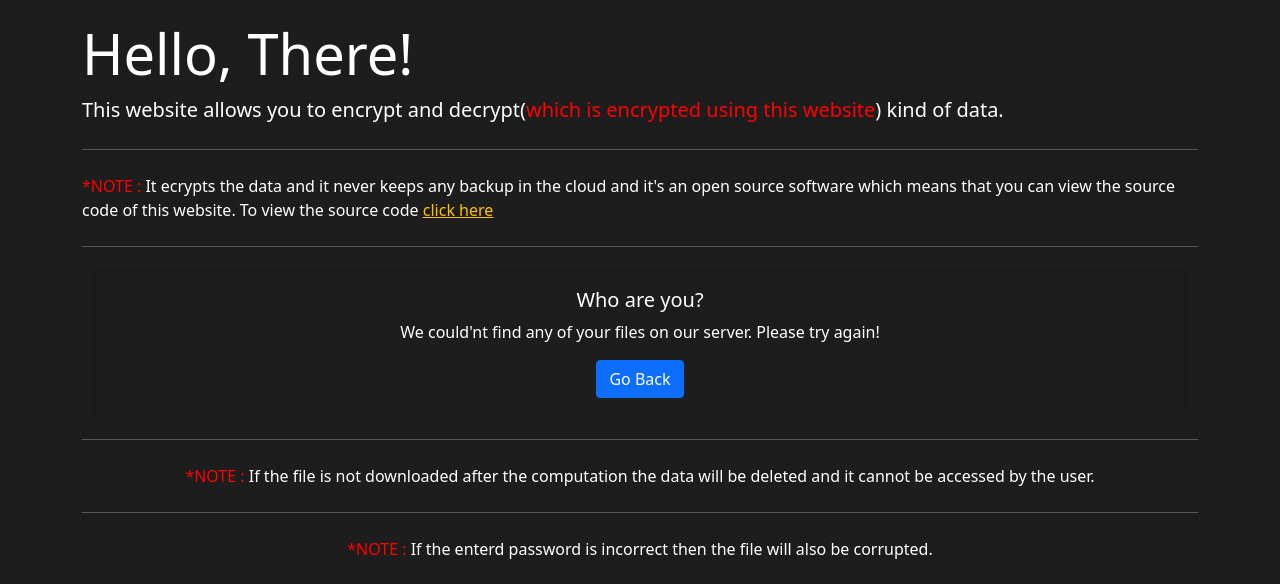
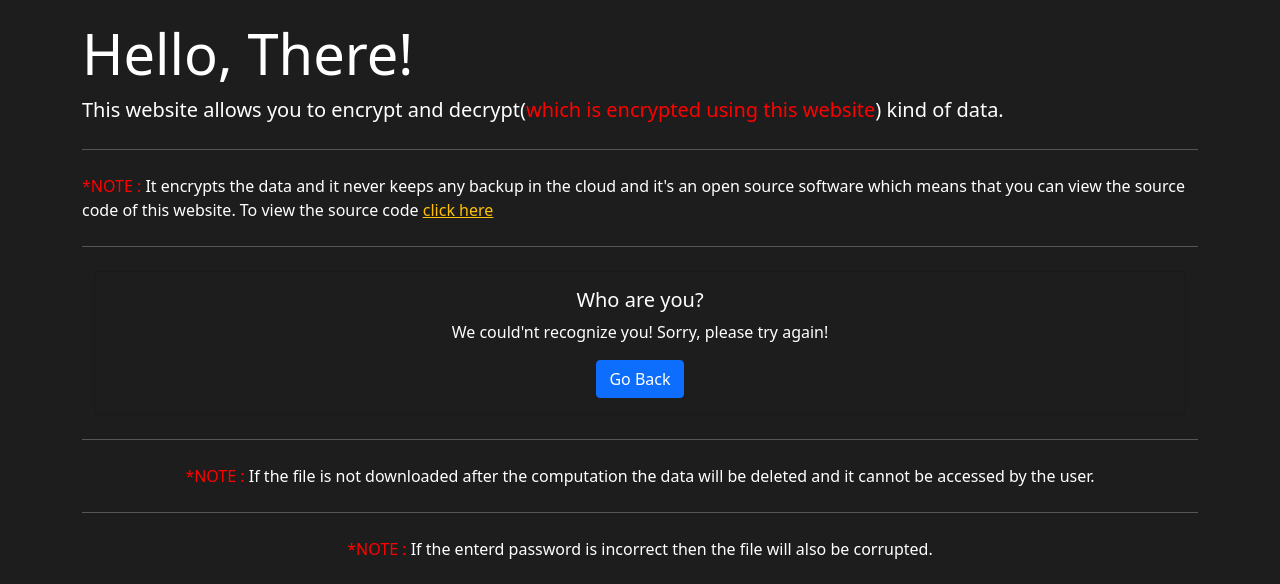
Before and after one commit to ManojAvarur/Cloud-Encryption, a PHP site: page /upload.php in a window 1280 px wide. Shown: the top 584 px of the page. Run offline with PHP 8.4, Linux system fonts and the light colour scheme.

Commit message:
Minute corrections

```diff
--- a/headers.php
+++ b/headers.php
@@ -81,11 +81,7 @@
 
 function randmPasswordGenarator(){
 
-    // $caps = array('A','B','C','D','E','F','G','H','I','J','K','L','M','N','O','P','Q','R','S','T','U','V','W','X','Y','Z');
-    // $nrml = array('a','b','c','d','e','f','g','h','i','j','k','l','m','n','o','p','q','r','s','t','u','v','w','x','y','z');
-    // $spl = array('!','@','#','$','%','^','&','*','(',')',')','_','+','{','}',':','"','>','?','<','\\','/','\'',';','.',',');
-
-    $ingrediats = [
+    $ingredients = [
         ['A','B','C','D','E','F','G','H','I','J','K','L','M','N','O','P','Q','R','S','T','U','V','W','X','Y','Z'],
         ['a','b','c','d','e','f','g','h','i','j','k','l','m','n','o','p','q','r','s','t','u','v','w','x','y','z'],
         ['!','@','#','$','%','^','&','*','_','+',':','?','.',',','!','@','#','$','%','^','&','*','_','+',':','?']
@@ -93,22 +89,7 @@
     $password = '';
 
     for( $i = 0; $i <= 50; $i++ )
-        $password .= $ingrediats[ random_int(0,2) ][ random_int(0,25) ];
+        $password .= $ingredients[ random_int(0,2) ][ random_int(0,25) ];
 
     return $password;
 }
-
-
-
-// function encrypt_file($file, $destination, $passphrase) {
-//     $handle = fopen($file, "rb") or die("could not open the file");
-//     $contents = fread($handle, filesize($file));
-//     fclose($handle);
-//     $iv = substr(md5("\x18\x3C\x58". $passphrase, true),0,8);
-//     $key = substr(md5("\x2D\xFC\xD8". $passphrase, true).md5("\x2D\xFC\xD8". $passphrase, true),0,24);
-//     $opts = array('iv'=>$iv, 'key'=>$key);
-//     $fp = fopen($destination, 'wb') or die("Could not opn file for writing");
-//     stream_filter_append($fp, 'mcrypt.blowfish',STREAM_FILTER_WRITE, $opts);
-//     fwrite($fp, $contents) or die("Could not write to file");
-//     fclose($fp);
-// }
--- a/index.html
+++ b/index.html
@@ -22,7 +22,7 @@
                     encrypted using this website</span>) kind of data.</p>
             <hr class="my-4">
             <p>
-                <span class="span-modified">*NOTE : </span>It ecrypts the data and it never keeps any backup in the
+                <span class="span-modified">*NOTE : </span>It encrypts the data and it never keeps any backup in the
                 cloud
                 and it's an open source software which means that you can view the source code of this website. To view
                 the source code <a href="https://github.com/ManojAvarur/Cloud-Encryption" target="_blank"
@@ -47,7 +47,7 @@
                                         <tr>
                                             <td><input type="radio" name="passwordType" value="createNew" id="newPass"
                                                     onclick="newPassword()" checked='checked'></td>
-                                            <td><label for="newPass">Genrate New Password</label></td>
+                                            <td><label for="newPass">Generate New Password</label></td>
                                         </tr>
                                         <tr class="no-bottom-border">
                                             <td><input type="radio" name="passwordType" value="useGiven" id="userPass"
@@ -114,7 +114,7 @@
         var extension = fi.files[0].name.substring(fi.files[0].name.lastIndexOf('.'));
 
         if( formats.includes(extension.toLowerCase()) ){
-            alert("' "+extension+" ' not supported");
+            alert("' " + extension + " ' not supported!");
             fi.value = "";
         } else if (fi.files[0].size > 41943040) {
             alert('File to large!');
--- a/upload.php
+++ b/upload.php
@@ -32,15 +32,14 @@
                     $password = $_POST['userPassEntered'];
                 else
                     null;
-                    // TODO: Do something
 
                 CryptFile( $file_name, $outputLoc , $password );
 
-                if( file_exists($file_name) ){
+                if( file_exists($file_name) )
                     unlink($file_name);
-                } else {
+
+                if( !file_exists( $outputLoc ) )
                     $fileNotExist = true;
-                }
 
                 $filesize = filesize($outputLoc); // bytes
                 $filesize = round($filesize / 1024 , 1);
@@ -88,19 +87,6 @@
 
         }
 
-
-
-
-
-//     if( ! file_exists( 'Encrypt' ) )
-//     mkdir( 'Encrypt' );
-
-// $file_name = 'Encrypt/'.md5( time() * random_int(1,10000) ).'-'.$file['name'];
-// move_uploaded_file( $file['tmp_name'], $file_name );
-
-// // CryptFile($file_name,'Encrypted/'.$file['name'],'12121231212123');
-// DecryptFile('Encrypted/'.$file['name'], 'Dec/'.$file['name'], '12121231212123');
-// unlink($file_name);
 ?>
 
 <!DOCTYPE html>
@@ -125,7 +111,7 @@
                     encrypted using this website</span>) kind of data.</p>
             <hr class="my-4">
             <p>
-                <span class="span-modified">*NOTE : </span>It ecrypts the data and it never keeps any backup in the
+                <span class="span-modified">*NOTE : </span>It encrypts the data and it never keeps any backup in the
                 cloud
                 and it's an open source software which means that you can view the source code of this website. To view
                 the source code <a href="https://github.com/ManojAvarur/Cloud-Encryption" target="_blank"
@@ -144,8 +130,8 @@
                         if( $type == 'Encrypt' ){
 
                             echo "
-                                 <div class='card-header'>
-                                     <h1 style='text-decoration: underline;'>Download</h1>
+                                <div class='card-header'>
+                                    <h1 style='text-decoration: underline;'>Download</h1>
                                 </div>
                                 <div class='card-body'>
                                     <h5 class='card-title'> " . $file['name'] . " </h5>
@@ -190,7 +176,7 @@
                         echo "
                         <div class='card-body'>
                             <h5 class='card-title'>Who are you?</h5>
-                            <p class='card-text'>We could'nt find any of your files on our server. Please try again!</p>
+                            <p class='card-text'>We could'nt recognize you! Sorry, please try again!</p>
                             <a href='index.html' class='btn btn-primary'>Go Back</a>
                         </div>
                     ";
@@ -211,7 +197,7 @@
 
                     <hr class="my-4">
                     <p style="text-align: center;">
-                        <span class="span-modified">*NOTE : </span> <strong> If the enterd password is incorrect then the file will also be corrupted. </strong>
+                        <span class="span-modified">*NOTE : </span> <strong> If the entered password is incorrect then the file will also be corrupted. </strong>
                     </p>
 
             </div>
@@ -224,8 +210,6 @@
         button.innerHTML = 'Downloaded ✔';
         button.classList.add('btn-success');
         document.getElementById('goBack').type = "submit";
-
-        // button.href = 'javascript:void()'
     }
 
     goBack = () => window.location.href='index.html';
@@ -256,7 +240,7 @@
 </script>
 </html>
 <?php
- } else {
+} else {
 
 
 ?>
@@ -283,7 +267,7 @@
                     encrypted using this website</span>) kind of data.</p>
             <hr class="my-4">
             <p>
-                <span class="span-modified">*NOTE : </span>It ecrypts the data and it never keeps any backup in the
+                <span class="span-modified">*NOTE : </span>It encrypts the data and it never keeps any backup in the
                 cloud
                 and it's an open source software which means that you can view the source code of this website. To view
                 the source code <a href="https://github.com/ManojAvarur/Cloud-Encryption" target="_blank"
@@ -296,7 +280,7 @@
 
                         <div class='card-body'>
                             <h5 class='card-title'>Who are you?</h5>
-                            <p class='card-text'>We could'nt find any of your files on our server. Please try again!</p>
+                            <p class='card-text'>We could'nt recognize you! Sorry, please try again!</p>
                             <a href='index.html' class='btn btn-primary'>Go Back</a>
                         </div>
 
@@ -321,6 +305,6 @@
 
 <?php
 
- }
+}
 
- ?>
+?>
```
